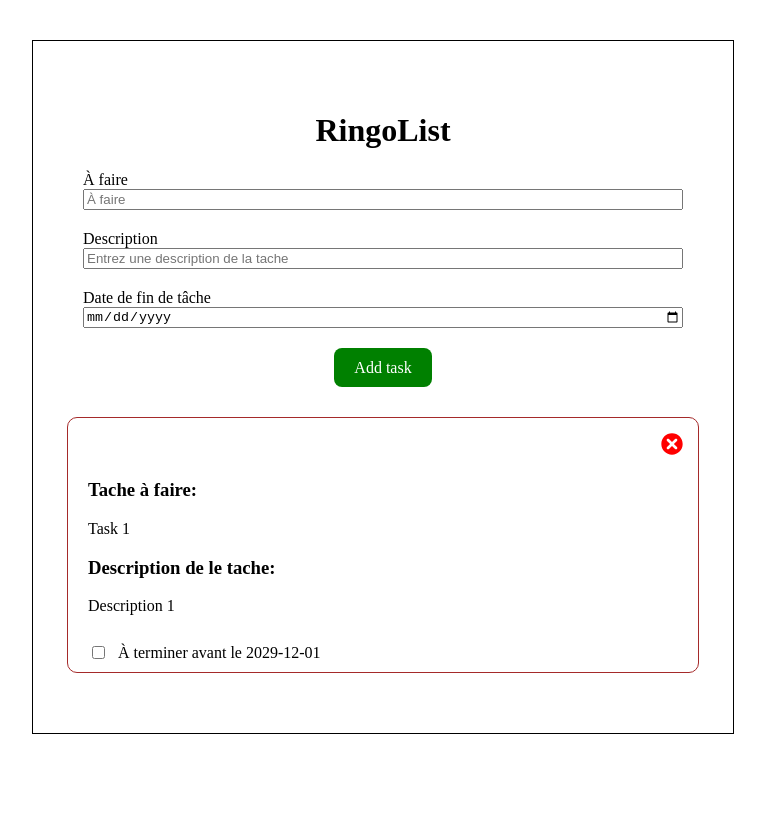
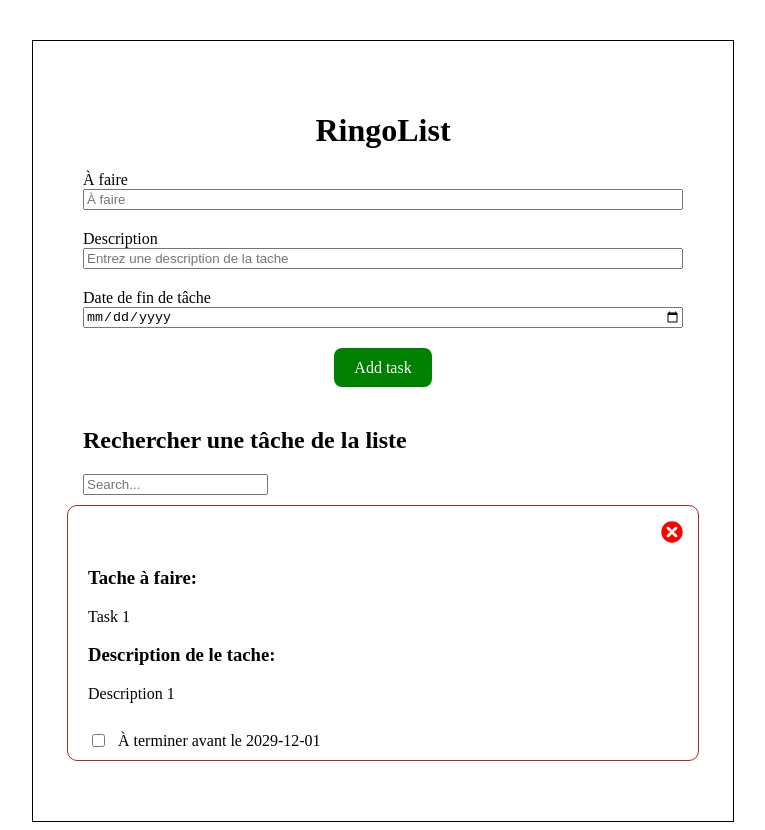
Before and after one commit to stephanemalho/ringo-test, a React (Vite) app: page / in a window 1280 px wide. Shown: the whole page, without its empty margins (257-1022 px from the left). Before the commit the page ends 800 px from the top, so only its background shows below. Built offline with nearby package versions, Linux system fonts and the light colour scheme.

Commit message:
✨ F04: SearchBar  > add filter to search for task

```diff
--- a/src/components/pages/home/Home.jsx
+++ b/src/components/pages/home/Home.jsx
@@ -5,6 +5,7 @@ import Title from "../../reusableUI/Title";
 import { TASK_TITLE } from "../../../constants/constants";
 import { fakeTasks } from "../../../Data/fakeTasks";
 import { styled } from "styled-components";
+import SearchBar from "./searchBar/SearchBar";
 
 const Home = () => {
   // STATE
@@ -15,6 +16,7 @@ const Home = () => {
     <TaskStyled className="todo-container">
       <Title label={TASK_TITLE} />
       <Form setTasks={setTasks} tasks={tasks} />
+      <SearchBar tasks={tasks} setTasks={setTasks} />
       <Tasks tasks={tasks} setTasks={setTasks} />
     </TaskStyled>
   );
--- /dev/null
+++ b/src/components/pages/home/searchBar/SearchBar.jsx
@@ -0,0 +1,51 @@
+/* eslint-disable react/prop-types */
+import { styled } from "styled-components";
+import { useState } from "react";
+// import { fakeTasks } from "../../../../Data/fakeTasks";
+
+const SearchBar = ({ tasks, setTasks }) => {
+  const [tasksToFilter, setTasksToFilter] = useState(tasks);
+
+  const handleSearch = (e) => {
+    const searchValue = e.target.value.toLowerCase();
+    if (searchValue === "") {
+      // Réinitialiser les tâches filtrées si le champ de recherche est vide
+      setTasksToFilter(tasks);
+      setTasks(tasks);
+      return;
+    }
+    const filteredTasks = tasksToFilter.filter((task) => {
+      return (
+        task.label.toLowerCase().includes(searchValue) ||
+        task.description.toLowerCase().includes(searchValue) ||
+        task.end_date.toLowerCase().includes(searchValue)
+      );
+    });
+    setTasks(filteredTasks);
+  };
+
+  return (
+    <SearchBarStyled className="search-container">
+      <label htmlFor="search" className="search-label">
+        <h2>Rechercher une tâche de la liste</h2>
+        <input
+          type="search"
+          name="search"
+          id="search"
+          className="search-input"
+          placeholder="Search..."
+          onChange={handleSearch}
+        />
+      </label>
+    </SearchBarStyled>
+  );
+};
+
+export default SearchBar;
+
+const SearchBarStyled = styled.div`
+  display: flex;
+  flex-direction: column;
+  align-items: left;
+  width: 100%;
+`;
```
